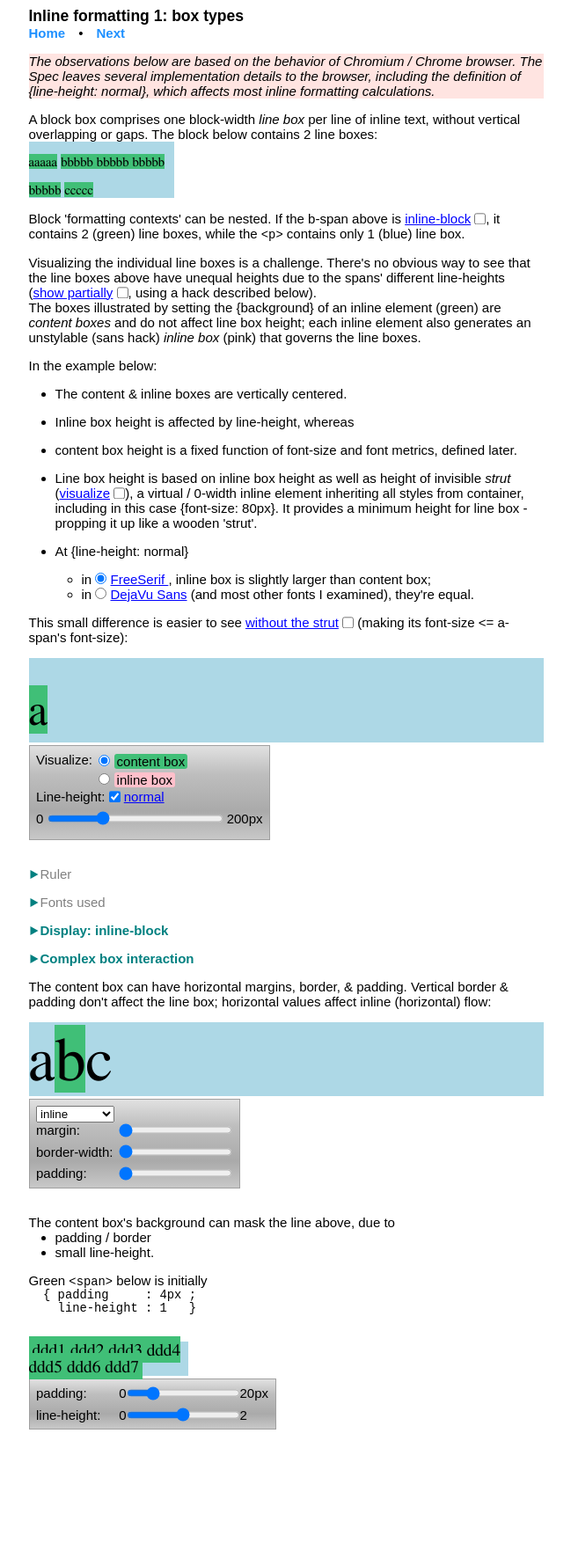
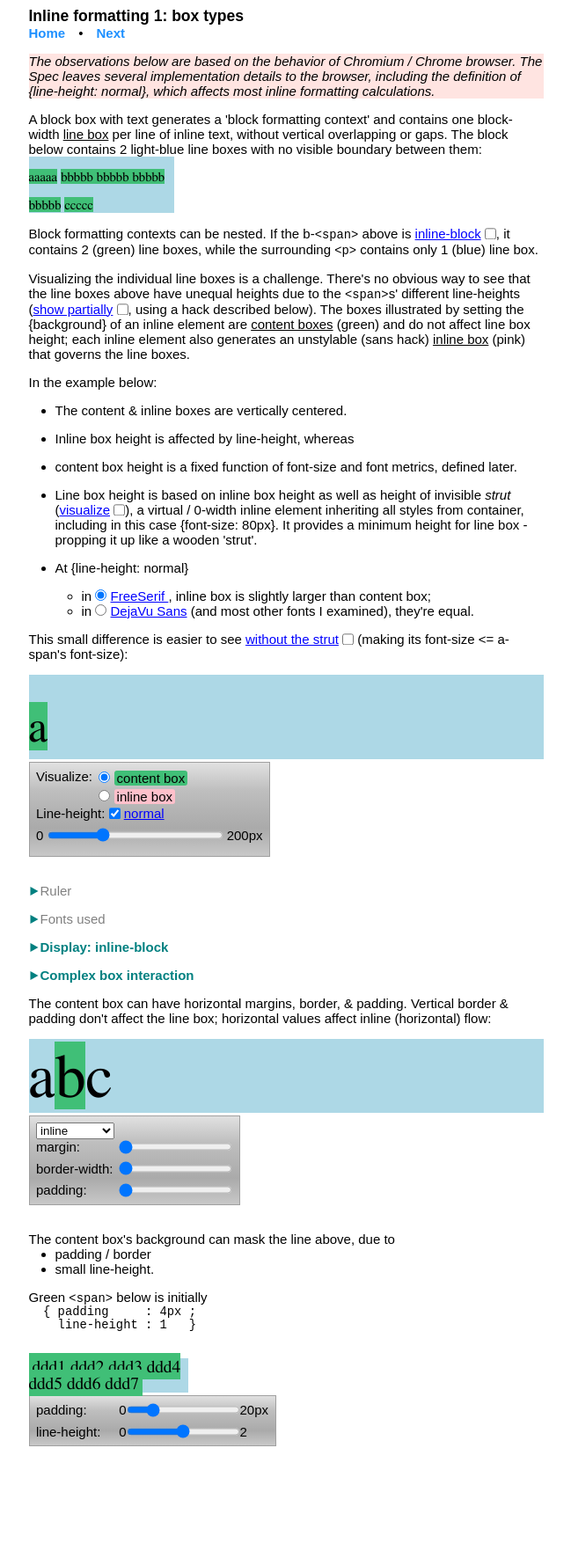
Before and after one commit to akrueg/portfolio, a Jekyll site: the page built from sample_inline/inline1.html, in a window 1280 px wide. Shown: the whole page at 88% size, without its empty margins (315-964 px from the left). Built offline with Jekyll 4.4.1, drawn with Linux system fonts in a browser that asks for light colours.

Commit message:
Update inline1.html

```diff
--- a/sample_inline/inline1.html
+++ b/sample_inline/inline1.html
@@ -11,9 +11,10 @@
 
 <h3>Inline formatting 1: box types</h3>
 
-<p>A block box comprises one block-width <em>line box</em> per line of inline
-text, without vertical overlapping or gaps.  The block below contains
-2 line boxes: </p>
+<p>A block box with text generates a &#39;block formatting context&#39; and contains
+one block-width _<strong><em>line box</em></strong>_ per line of inline text, without vertical
+overlapping or gaps.  The block below contains 2 light-blue line boxes
+with no visible boundary between them: </p>
 
 <!-------------------------------------------------------------------
 ---------------------------------------------------------------------
@@ -21,24 +22,26 @@
 ---------------------------------------------------------------------
 -------------------------------------------------------------------->
 
-<p id='Ex01' class='exhibit'>
-  <span id='Ex01s1'>aaaaa</span>
-  <span id='Ex01s2'>bbbbb bbbbb bbbbb bbbbb</span>
-  <span id='Ex01s3'>ccccc</span>
-</p>
+<div id='Ex01' class='exhibit'>
+  <p>
+    <span id='Ex01s1'>aaaaa</span>
+    <span id='Ex01s2'>bbbbb bbbbb bbbbb bbbbb</span>
+    <span id='Ex01s3'>ccccc</span>
+  </p>
+</div>
 
-<p>Block &#39;formatting contexts&#39; can be nested. If the b-span above is
+<p>Block formatting contexts can be nested. If the b-<code>&lt;span&gt;</code> above is
 <label>inline-block</label> <input id='Ctr01chkS2Display' type='checkbox'>,
-it contains 2 (green) line boxes, while the <code>&lt;p&gt;</code> contains only 1
-(blue) line box.</p>
+it contains 2 (green) line boxes, while the surrounding <code>&lt;p&gt;</code> contains
+only 1 (blue) line box.</p>
 
 <p>Visualizing the individual line boxes is a challenge.  There&#39;s no obvious
-way to see that the line boxes above have unequal heights due to the spans&#39;
+way to see that the line boxes above have unequal heights due to the <code>&lt;span&gt;</code>s&#39;
 different line-heights (<label>show partially</label>
-<input id='Ctr01chkS3Display' type='checkbox'>, using a hack described below).<br>
+<input id='Ctr01chkS3Display' type='checkbox'>, using a hack described below).
 The boxes illustrated by setting the {background} of an inline element
-(green) are <em>content boxes</em> and do not affect line box height; each inline
-element also generates an unstylable (sans hack) <em>inline box</em> (pink) that
+are _<strong><em>content boxes</em></strong>_ (green) and do not affect line box height; each inline
+element also generates an unstylable (sans hack) _<strong><em>inline box</em></strong>_ (pink) that
 governs the line boxes.</p>
 
 <p>In the example below:</p>
```
